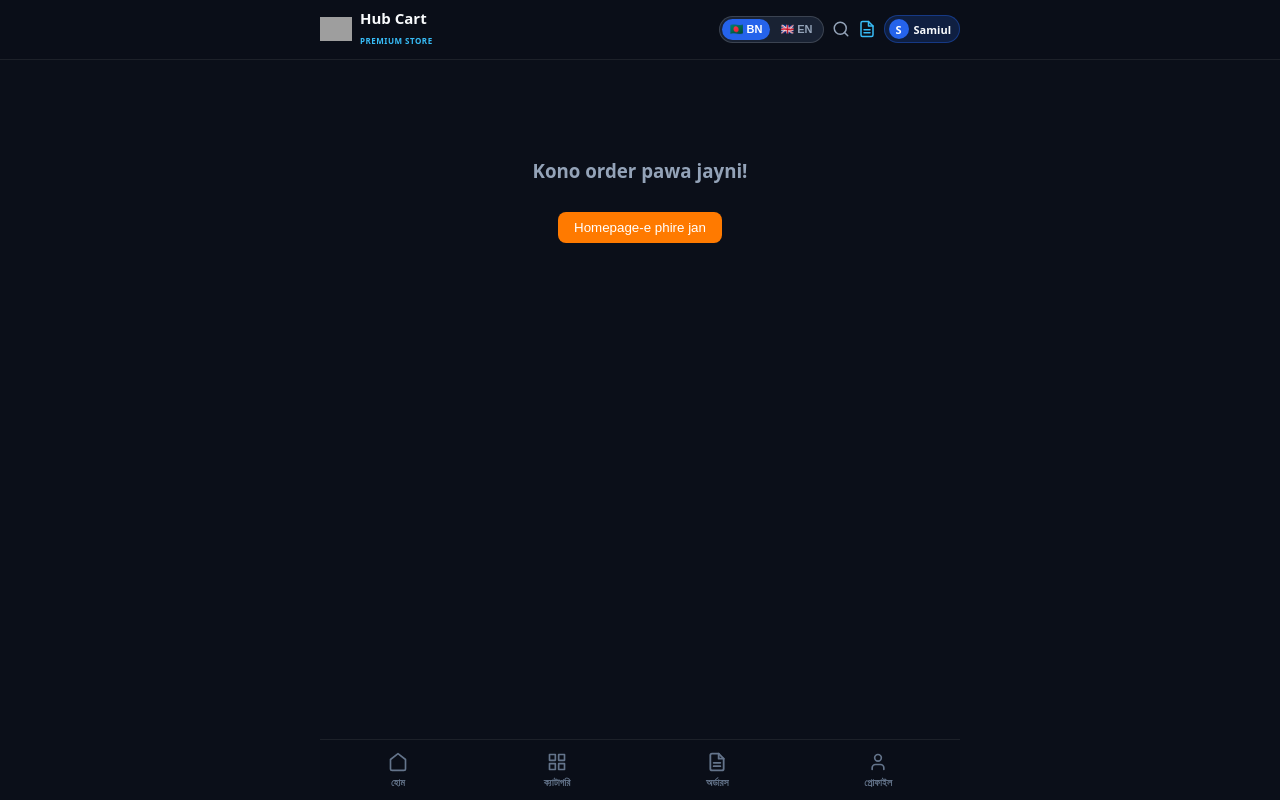
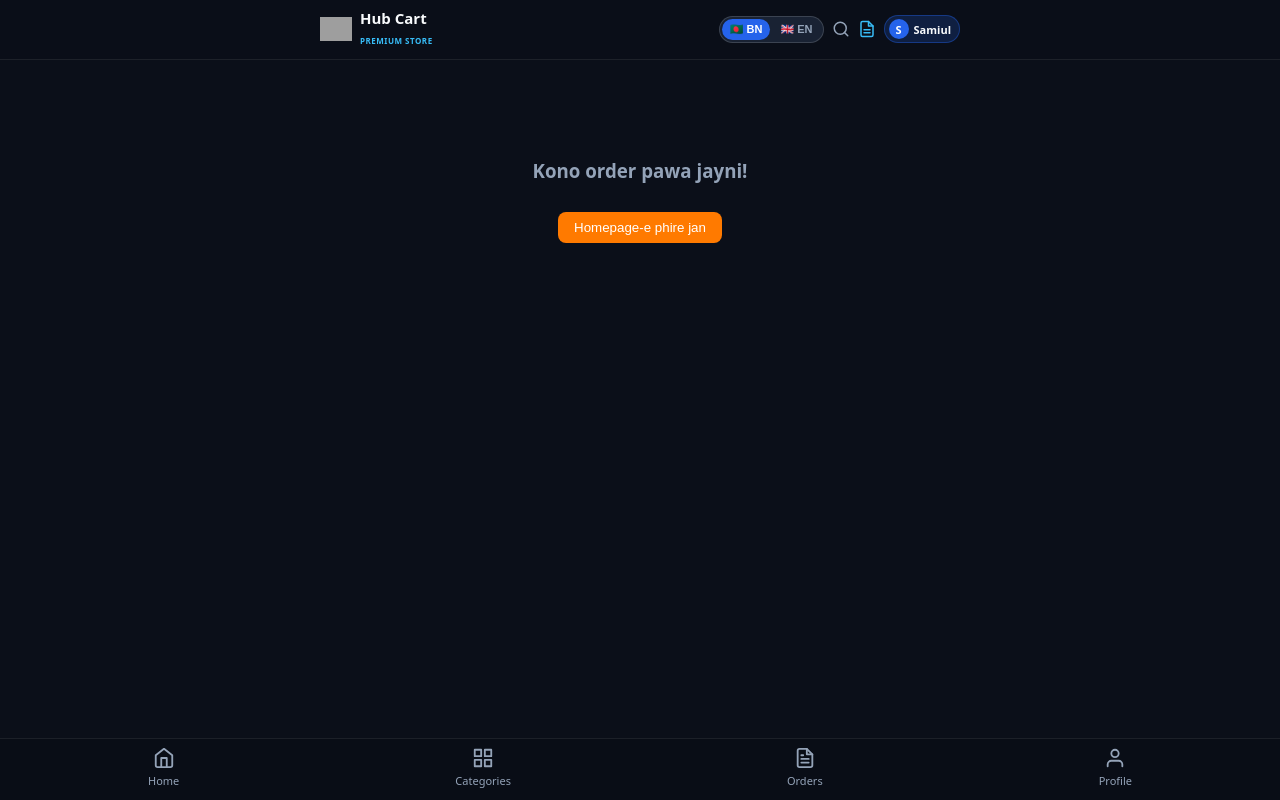
Before and after one commit to samiul-tbc/my-service-store, a Next.js app: page /processedorder in a window 1280 px wide. Built offline with nearby package versions, Linux system fonts and the light colour scheme; grey boxes are pictures that could not be loaded.

Commit message:
Update BottomNav.js

```diff
--- a/app/BottomNav.js
+++ b/app/BottomNav.js
@@ -1,27 +1,37 @@
 'use client';
+
 import Link from 'next/link';
 import { usePathname } from 'next/navigation';
-import { useLanguage } from '@/context/LanguageContext';
+import { useLanguage } from '../context/LanguageContext';
 
 export default function BottomNav() {
-  const { t } = useLanguage();
   const pathname = usePathname();
+
+  // Language context সেফলি হ্যান্ডেল করা
+  let lang = 'bn';
+  try {
+    const langContext = useLanguage?.();
+    if (langContext?.language) lang = langContext.language;
+  } catch (e) {
+    // কনটেক্সট প্রোভাইডার লোড না হলেও অ্যাপ ক্র্যাশ করবে না
+  }
 
   const navItems = [
     {
+      name: 'Home',
       href: '/',
-      label: t.home || 'Home',
-      icon: (
-        <svg width="20" height="20" viewBox="0 0 24 24" fill="none" stroke="currentColor" strokeWidth="2" strokeLinecap="round" strokeLinejoin="round">
-          <path d="m3 9 9-7 9 7v11a2 2 0 0 1-2 2H5a2 2 0 0 1-2-2z"></path>
+      icon: (active) => (
+        <svg width="22" height="22" viewBox="0 0 24 24" fill="none" stroke={active ? "#38bdf8" : "#94a3b8"} strokeWidth="2" strokeLinecap="round" strokeLinejoin="round">
+          <path d="M3 9l9-7 9 7v11a2 2 0 0 1-2 2H5a2 2 0 0 1-2-2z"></path>
+          <polyline points="9 22 9 12 15 12 15 22"></polyline>
         </svg>
       ),
     },
     {
+      name: 'Categories',
       href: '/categories',
-      label: t.categories || 'Categories',
-      icon: (
-        <svg width="20" height="20" viewBox="0 0 24 24" fill="none" stroke="currentColor" strokeWidth="2" strokeLinecap="round" strokeLinejoin="round">
+      icon: (active) => (
+        <svg width="22" height="22" viewBox="0 0 24 24" fill="none" stroke={active ? "#38bdf8" : "#94a3b8"} strokeWidth="2" strokeLinecap="round" strokeLinejoin="round">
           <rect x="3" y="3" width="7" height="7"></rect>
           <rect x="14" y="3" width="7" height="7"></rect>
           <rect x="14" y="14" width="7" height="7"></rect>
@@ -30,23 +40,24 @@ export default function BottomNav() {
       ),
     },
     {
+      name: 'Orders',
       href: '/orders',
-      label: t.orders || 'Orders',
-      icon: (
-        <svg width="20" height="20" viewBox="0 0 24 24" fill="none" stroke="currentColor" strokeWidth="2.2" strokeLinecap="round" strokeLinejoin="round">
+      icon: (active) => (
+        <svg width="22" height="22" viewBox="0 0 24 24" fill="none" stroke={active ? "#38bdf8" : "#94a3b8"} strokeWidth="2" strokeLinecap="round" strokeLinejoin="round">
           <path d="M14 2H6a2 2 0 0 0-2 2v16a2 2 0 0 0 2 2h12a2 2 0 0 0 2-2V8z"></path>
           <polyline points="14 2 14 8 20 8"></polyline>
           <line x1="16" y1="13" x2="8" y2="13"></line>
           <line x1="16" y1="17" x2="8" y2="17"></line>
+          <polyline points="10 9 9 9 8 9"></polyline>
         </svg>
       ),
     },
     {
+      name: 'Profile',
       href: '/profile',
-      label: t.profile || 'Profile',
-      icon: (
-        <svg width="20" height="20" viewBox="0 0 24 24" fill="none" stroke="currentColor" strokeWidth="2" strokeLinecap="round" strokeLinejoin="round">
-          <path d="M19 21v-2a4 4 0 0 0-4-4H9a4 4 0 0 0-4 4v2"></path>
+      icon: (active) => (
+        <svg width="22" height="22" viewBox="0 0 24 24" fill="none" stroke={active ? "#38bdf8" : "#94a3b8"} strokeWidth="2" strokeLinecap="round" strokeLinejoin="round">
+          <path d="M20 21v-2a4 4 0 0 0-4-4H8a4 4 0 0 0-4 4v2"></path>
           <circle cx="12" cy="7" r="4"></circle>
         </svg>
       ),
@@ -54,44 +65,43 @@ export default function BottomNav() {
   ];
 
   return (
-    <nav style={{
+    <div style={{
       position: 'fixed',
       bottom: 0,
       left: 0,
       right: 0,
-      height: '60px',
-      background: 'rgba(11, 15, 25, 0.88)',
-      backdropFilter: 'blur(16px)',
+      zIndex: 50,
+      backgroundColor: '#090d16',
       borderTop: '1px solid rgba(255, 255, 255, 0.08)',
+      backdropFilter: 'blur(12px)',
       display: 'flex',
       justifyContent: 'space-around',
       alignItems: 'center',
-      zIndex: 100,
-      maxWidth: '640px',
-      margin: '0 auto',
+      padding: '8px 10px 12px',
     }}>
       {navItems.map((item) => {
         const isActive = pathname === item.href;
         return (
           <Link
-            key={item.href}
+            key={item.name}
             href={item.href}
             style={{
-              textDecoration: 'none',
-              textAlign: 'center',
-              color: isActive ? '#38bdf8' : '#64748b',
               display: 'flex',
               flexDirection: 'column',
               alignItems: 'center',
-              gap: '3px',
-              transition: 'color 0.2s',
+              textDecoration: 'none',
+              gap: '4px',
+              color: isActive ? '#38bdf8' : '#94a3b8',
+              fontSize: '11px',
+              fontWeight: isActive ? '600' : '400',
+              transition: 'all 0.2s ease',
             }}
           >
-            {item.icon}
-            <span style={{ fontSize: '10px', fontWeight: '700' }}>{item.label}</span>
+            {item.icon(isActive)}
+            <span>{item.name}</span>
           </Link>
         );
       })}
-    </nav>
+    </div>
   );
 }
```
